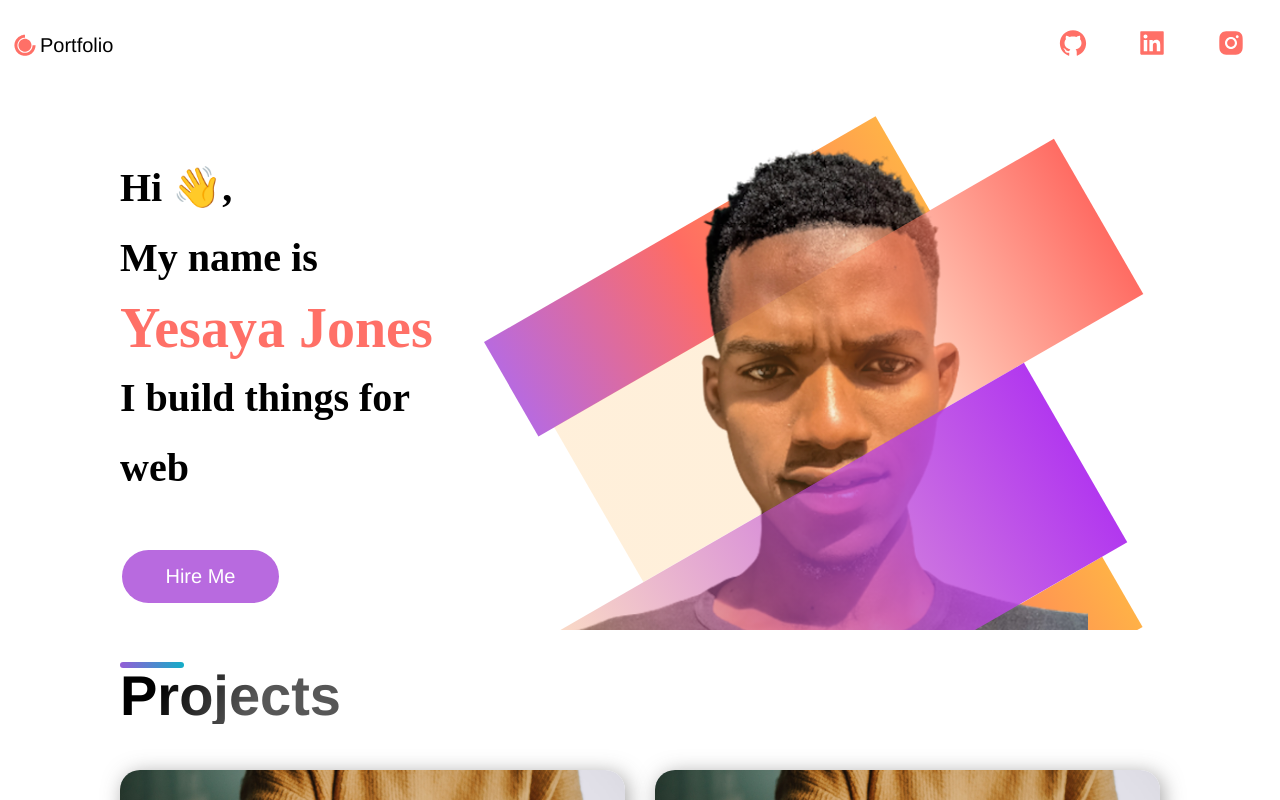
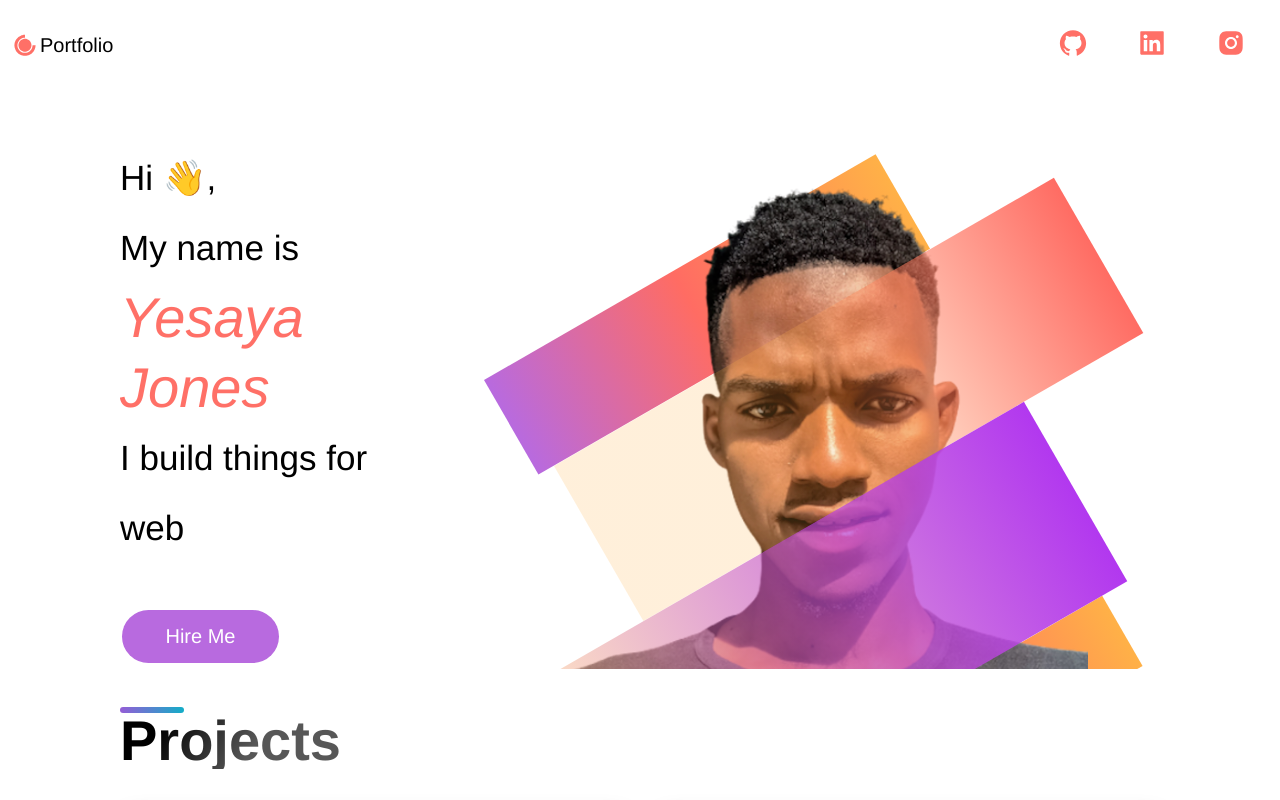
Before and after one commit to yesayajones/portfolio, a Next.js app: page / in a window 1280 px wide. Shown: the top 800 px of the page. Built offline with nearby package versions, Linux system fonts and the light colour scheme.

Commit message:
chore: Update developer bio

```diff
--- a/src/components/Intro/IntroStyles.js
+++ b/src/components/Intro/IntroStyles.js
@@ -47,9 +47,9 @@ export const Container = styled.div`
 
 export const Title = styled.span`
 	color: black !important;
-	font-size: 40px;
-	font-family: 'Poppins';
-	font-weight: 700;
+	font-size: 35px;
+	// font-family: 'Poppins';
+	font-weight: 400;
 	line-height: 70px;
 	word-wrap: break-word;
 	text-align: left;
@@ -57,9 +57,9 @@ export const Title = styled.span`
 
 export const Name = styled.span`
 	color: black !important;
-	font-size: 40px;
-	font-family: 'Poppins';
-	font-weight: 700;
+	font-size: 35px;
+	// font-family: 'Poppins';
+	font-weight: 400;
 	line-height: 70px;
 	word-wrap: break-word;
 `;
@@ -67,10 +67,12 @@ export const Name = styled.span`
 export const Description = styled.span`
 	color: #ff7067;
 	font-size: 56px;
-	font-family: 'Poppins';
-	font-weight: 700;
+	// font-family: 'Poppins';
+	font-weight: 400;
 	line-height: 70px;
 	word-wrap: break-word;
+	font-style: italic;
+
 `;
 
 //Button styling
@@ -88,6 +90,7 @@ export const Button = styled.button`
 	margin: 15% 2px 4px;
 	cursor: pointer;
 	transition: all 0.3s ease-in-out;
+	margin-bottom: 10%;
 
 	&:hover {
 		background-color: #3e8e41;
--- a/src/styles/GlobalComponents/index.js
+++ b/src/styles/GlobalComponents/index.js
@@ -4,6 +4,7 @@ export const Section = styled.section`
 	display: ${(props) => (props.grid ? 'grid' : 'flex')};
 	flex-direction: ${(props) => (props.row ? 'row' : 'column')};
 	padding: ${(props) => (props.nopadding ? '0' : '32px 48px 0')};
+	padding-top: 3%;
 	margin: 0 auto;
 	max-width: 1040px;
 	box-sizing: content-box;
```
